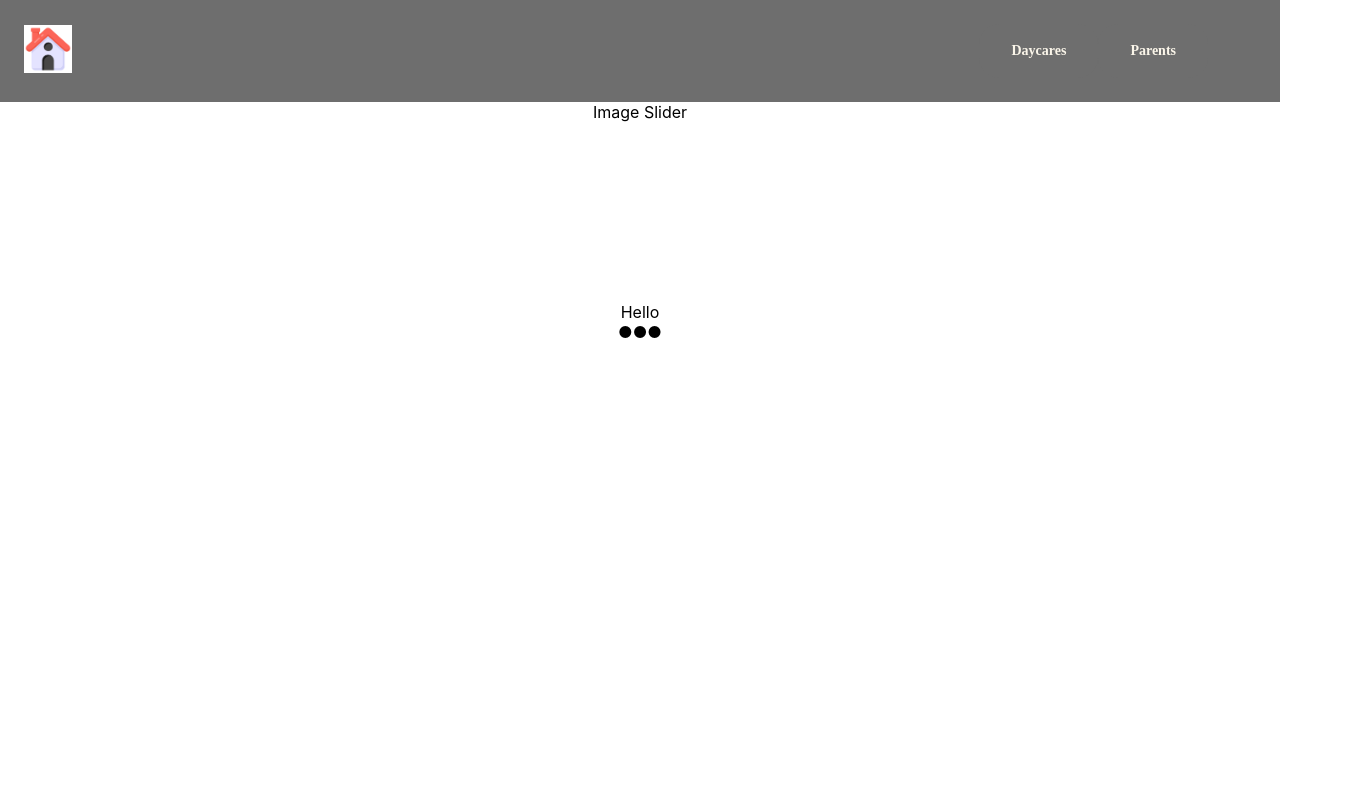
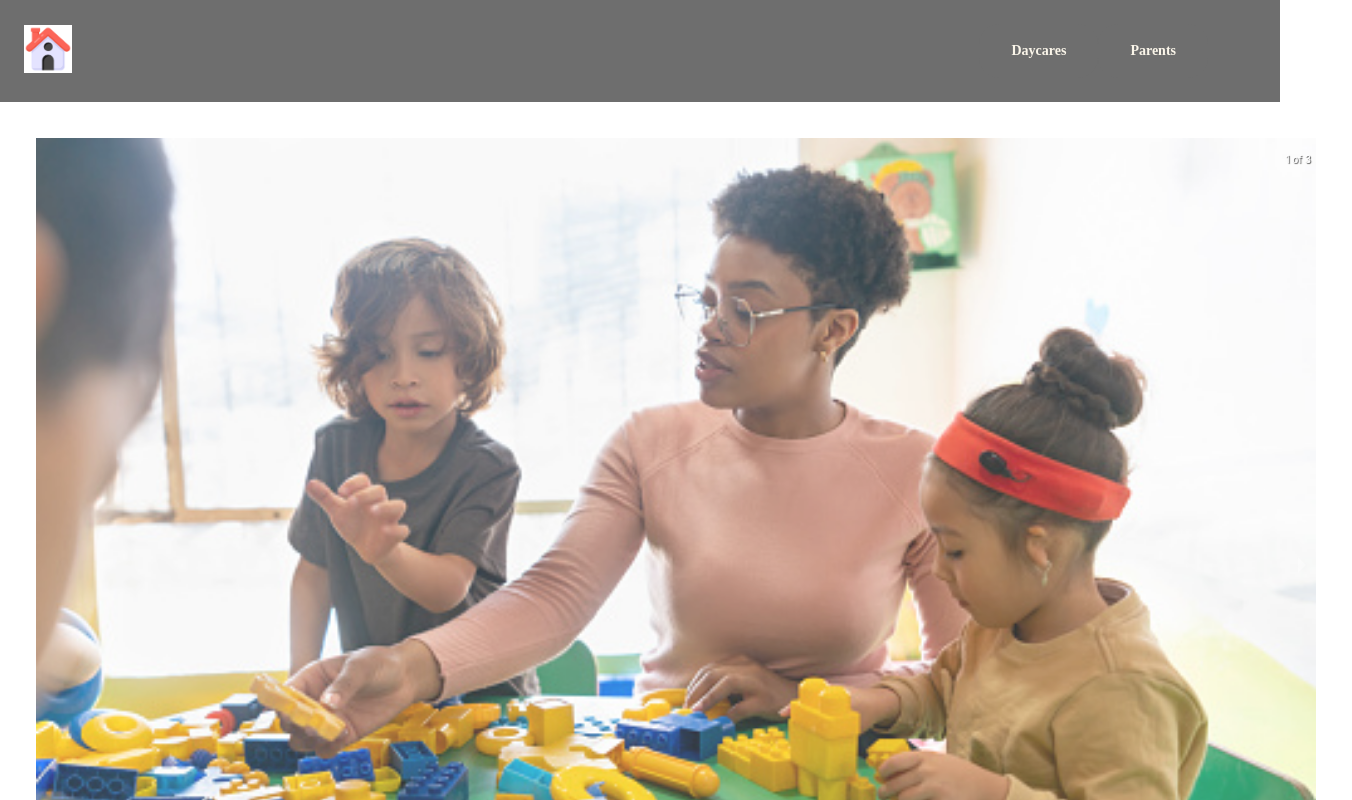
Before and after one commit to teena-tom/mommycare, a React (Create React App) app: page / in a window 1280 px wide. Shown: the top 800 px of the page, 1352 px wide, since content can reach past the window. Built offline with nearby package versions, Linux system fonts and the light colour scheme; no server answers.

Commit message:
successfully did the slideshow using Carousel

```diff
--- a/package.json
+++ b/package.json
@@ -9,6 +9,7 @@
     "axios": "^1.4.0",
     "react": "^18.2.0",
     "react-dom": "^18.2.0",
+    "react-responsive-carousel": "^3.2.23",
     "react-router-dom": "^6.11.1",
     "react-scripts": "5.0.1",
     "sass": "^1.62.1",
--- a/src/components/ChildrenDetails/ChildrenDetails.js
+++ b/src/components/ChildrenDetails/ChildrenDetails.js
@@ -21,7 +21,7 @@ function ChildrenDetails() {
   },[ChildrenList]);
   console.log(ChildrenList);
   return (
-    (
+    <>
       <div className="children-list">
         <div
           className="children-list__header-child children-list__header-child--child_name
@@ -45,8 +45,7 @@ function ChildrenDetails() {
           CONTACT PHONE{" "}
         </div>
       </div>
-    ) >
-    (
+
       <div className="children-list__body">
         <div className="children-list__row">
             {/* {ChildrenList !== null} */}
@@ -61,10 +60,10 @@ function ChildrenDetails() {
               contact_phone={child.contact_phone}
             />
           ))}
-          console.log(child_name)
+
         </div>
       </div>
-    )
+  </>
   );
 }
 export default ChildrenDetails;
--- a/src/components/Slideshow/Slideshow.js
+++ b/src/components/Slideshow/Slideshow.js
@@ -4,51 +4,31 @@ import img1 from "./../../assets/images/daycare-images1.jpg";
 import img2 from "./../../assets/images/daycare-image2.jpg";
 import img3 from "./../../assets/images/daycare-image3.jpg";
 import { useState } from "react";
+import "react-responsive-carousel/lib/styles/carousel.min.css"; // requires a loader
+import { Carousel } from 'react-responsive-carousel';
 
 function Slideshow() {
-  const slides = [<img src={img1} alt="img"></img>,
-  <img src={img2} alt="img"></img>,
-  <img src={img3} alt="img"></img>
-];
-  const [currentIndex, setCurrentIndex] = useState(0);
-  const goToPrevious = () => {
-    const isFirstSlide = currentIndex === 0;
-    const newIndex = isFirstSlide ? slides.length - 1 : currentIndex - 1;
-    setCurrentIndex(newIndex);
-  };
 
-  const goToNext = () => {
-    const isLastSlide = currentIndex === slides.length - 1;
-    const newIndex = isLastSlide ? 0 : currentIndex + 1;
-    setCurrentIndex(newIndex);
-  };
-  const goToSlide = (slideIndex) => {
-    setCurrentIndex(slideIndex);
-  };
-  return (
-    <div className="slideshow__container">
-      Image Slider
-      <div className="slideshow__slider">
-        <div className="slideshow__leftarrow" onClick={goToPrevious}>
-          ˂
-        </div>
-        <div className="slideshow__rightarrow" onClick={goToNext}>
-          ˃
-        </div>
-        <div className="slideshow__hero"></div>
-        <div className="slideshow__dotsContainer">
-          {slides.map((slide, slideIndex) => (
-            <div
-              key={slideIndex}
-              className="slideshow__dot"
-              onClick={() => goToSlide(slideIndex)}
-            >
-              ●
-            </div>
-          ))}
-        </div>
+return(
+  <div className="slideshow">
+    <Carousel>
+      <div>
+        <img src={img1}>
+
+        </img>
       </div>
-    </div>
-  );
+      <div>
+        <img src={img2}>
+
+        </img>
+      </div>
+      <div>
+        <img src={img3}>
+
+        </img>
+      </div>
+    </Carousel>
+  </div>
+)
 }
 export default Slideshow;
--- a/src/components/Slideshow/Slideshow.scss
+++ b/src/components/Slideshow/Slideshow.scss
@@ -1,55 +1,21 @@
+@use "../../styles/partials/mixins" as *;
+@use "../../styles/partials/colors" as *;
+
 .slideshow{
   padding: 16px;
-
-&__container{
-  width: 500px;
-  height: 200px;
-  margin: 0 auto;
-
+ height: 80vh;
+ width: 100%;
+ opacity: .8;
+  @include tablet{
+    padding: 36px;
+  }
+  .slide{
+    background-color: $slide-show-backgorund;
+  }
+  .control-dots{
+    margin: 60px auto;
+  }
+&:hover{
+  opacity: 1;
 }
-&__slider{
-  height: 100%;
-  position: relative;
-
 }
-&__leftarrow{
-  position: absolute;
-  top:50%;
-  transform: translate(0, -50%);
-  left:32px;
-  font-size: 45px;
-  color: #ffffff;
-  z-index: 1;
-  cursor: pointer;
-}
-&__rightarrow{
-  position: absolute;
-  top:50%;
-  transform: translate(0, -50%);
-  right:32px;
-  font-size: 45px;
-  color: #ffffff;
-  z-index: 1;
-  cursor: pointer;
-}
-&__hero{
-  // background-image:url{${slides[currentIndex].url}};
-  width: 100%;
-  height: 100%;
-  border-radius: 4px;
-  background-position: center;
-  background-size: cover;
-
-}
-&__dotsContainer{
-  display: flex;
-  justify-content: center;
-}
-&__dots{
-  margin: 0 3px;
-  cursor: pointer;
-  font-size: 20px;
-}
-
-
-}
--- a/src/styles/partials/_colors.scss
+++ b/src/styles/partials/_colors.scss
@@ -2,3 +2,4 @@ $primary-header-color-dim_grey :#6E6E6E;
 $primary-text-color-header-ivory:#FAF5E9;
 $primary-text-color-on_hover: #ffffff;
 $active-button-color:darkgrey;
+$slide-show-backgorund:navy;
```
Also changed, not shown: 1 other file (tests, documents, lock files or other folders).
